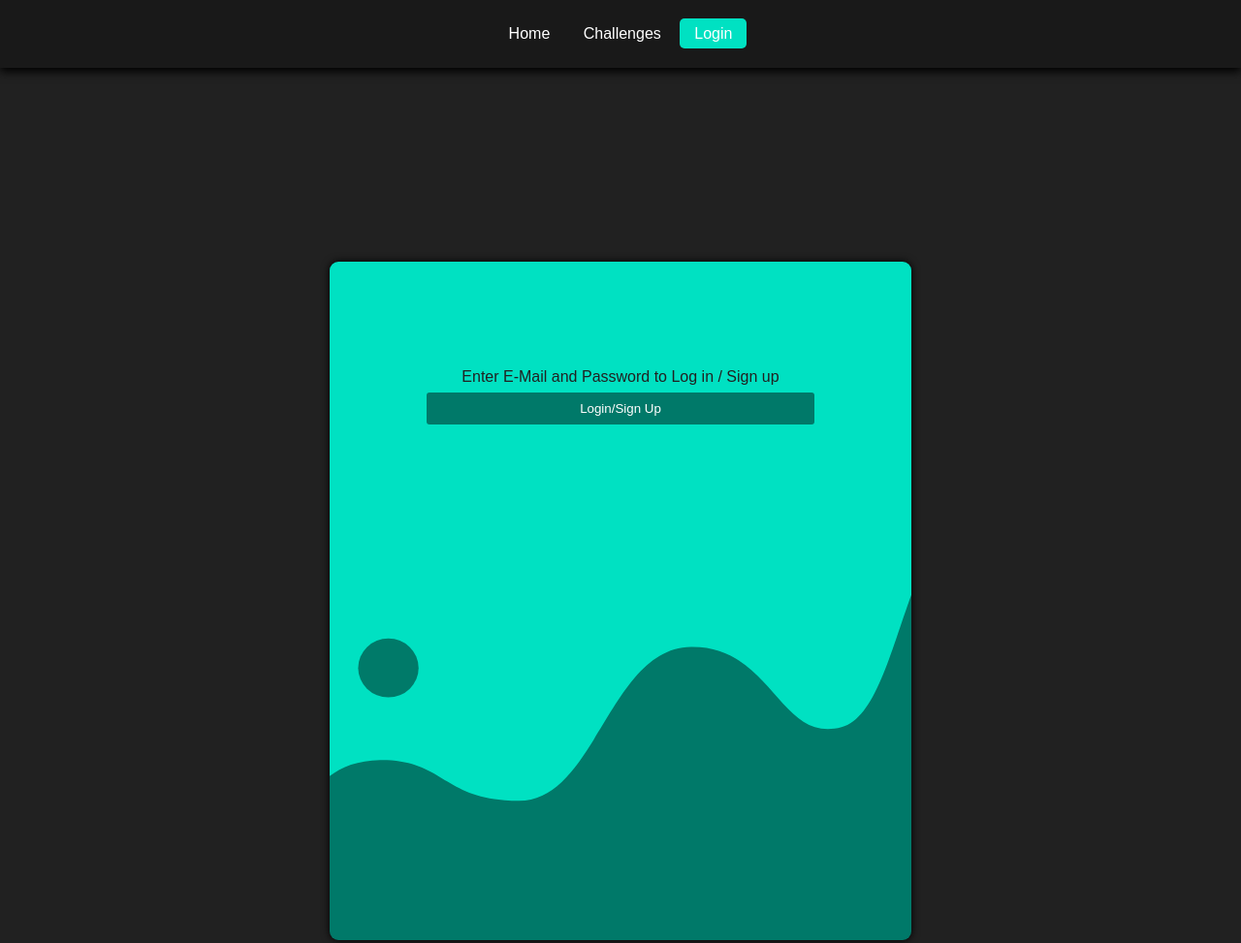
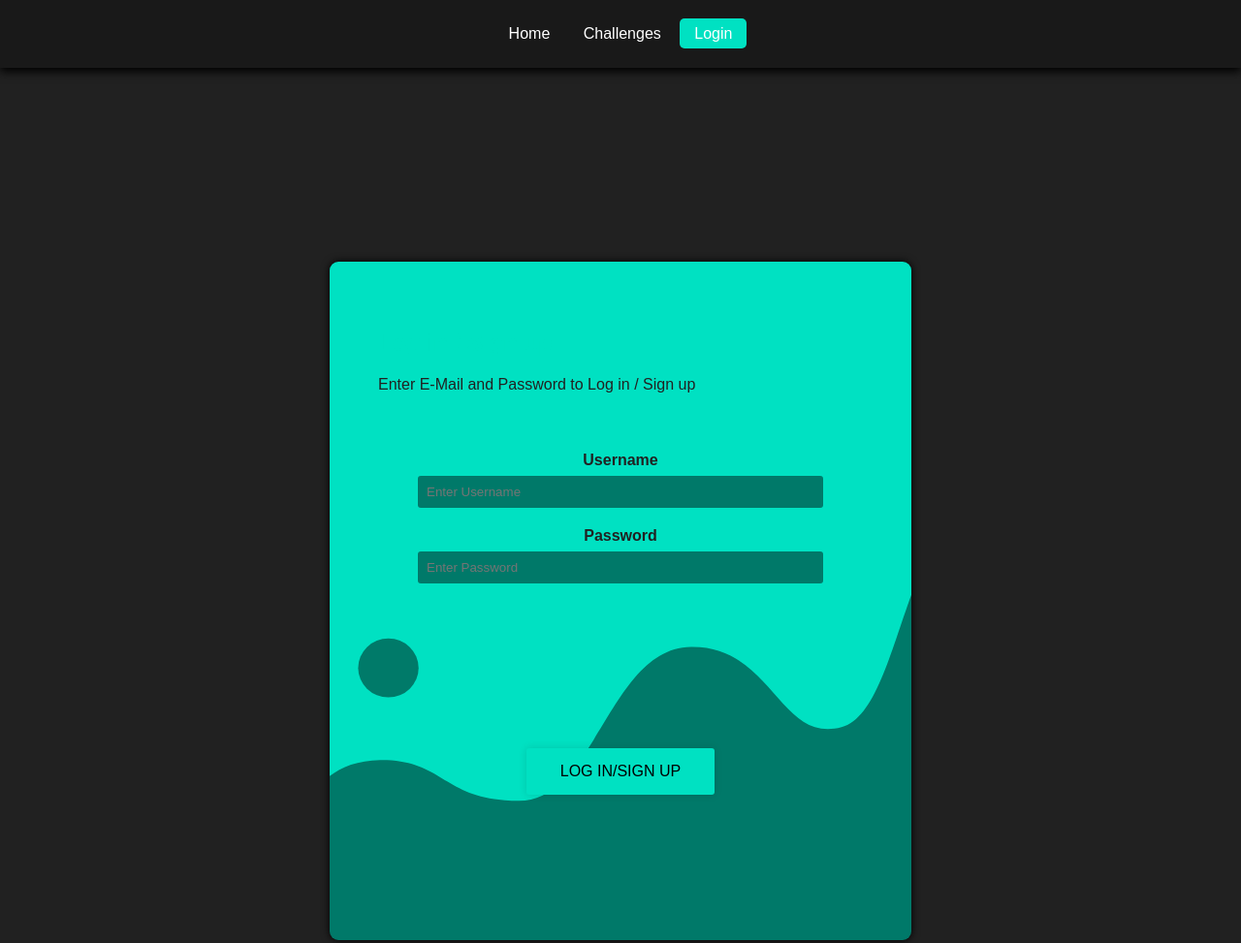
Before and after one commit to idontwannachooseanotherusername/KrassesWebprojekt, a plain HTML site: page Frontend/login.html in a window 1280 px wide. Shown: the top 973 px of the page at 97% size. Drawn offline with Linux system fonts and the light colour scheme; files that its build step writes are made by us from their sources.

Commit message:
Made login form prettier

```diff
--- a/Frontend/login.html
+++ b/Frontend/login.html
@@ -4,7 +4,7 @@
         <title>Krasses Webprojekt</title>
         <meta charset="UTF-8">
         <meta name="viewport" content="width=device-width, initial-scale=1.0">
-        <link rel="stylesheet" type="text/css" href="main.css"></link>
+        <link rel="stylesheet" type="text/css" href="css/main.css"></link>
     </head>
     <body>
         <noscript>
@@ -21,9 +21,15 @@
         </nav>
         <main>
             <div class="form-wrapper">
+                <h2>Log in / Sign up</h2>
+                Enter E-Mail and Password to Log in / Sign up
                 <form class="login-form" action="" method="post">
-                    Enter E-Mail and Password to Log in / Sign up<br>
-                    <input class="login-submit" type="submit" value="Login/Sign Up">
+                    <label for="uname"><b>Username</b></label></br>
+                    <input type="text" placeholder="Enter Username" name="uname" required>
+                    </br>
+                    <label for="psw"><b>Password</b></label></br>
+                    <input type="password" placeholder="Enter Password" name="psw" required>
+                    <button class="login-submit btn-primary" type="submit">Log in/Sign up</button>
                 </form>
             </div>
         </main>
```
